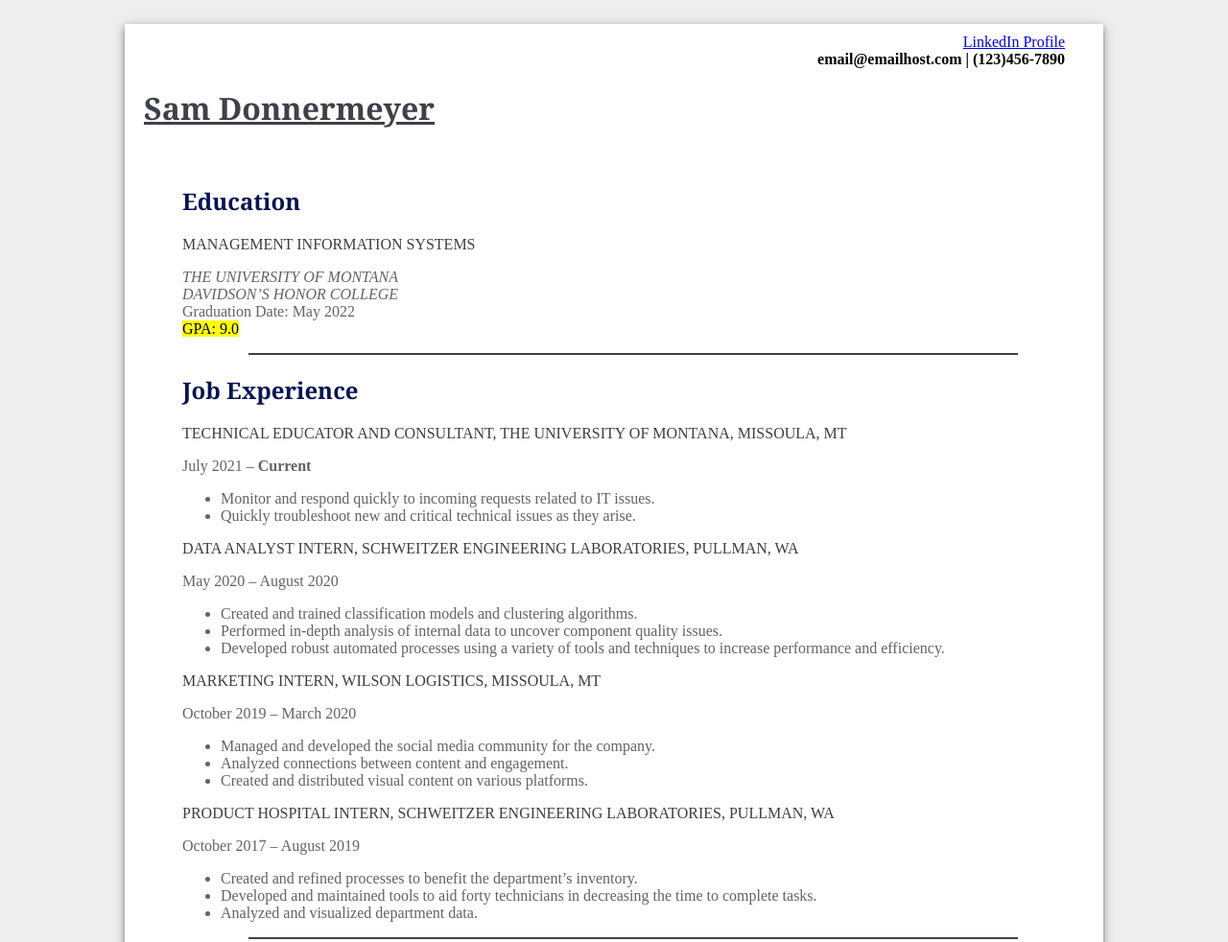
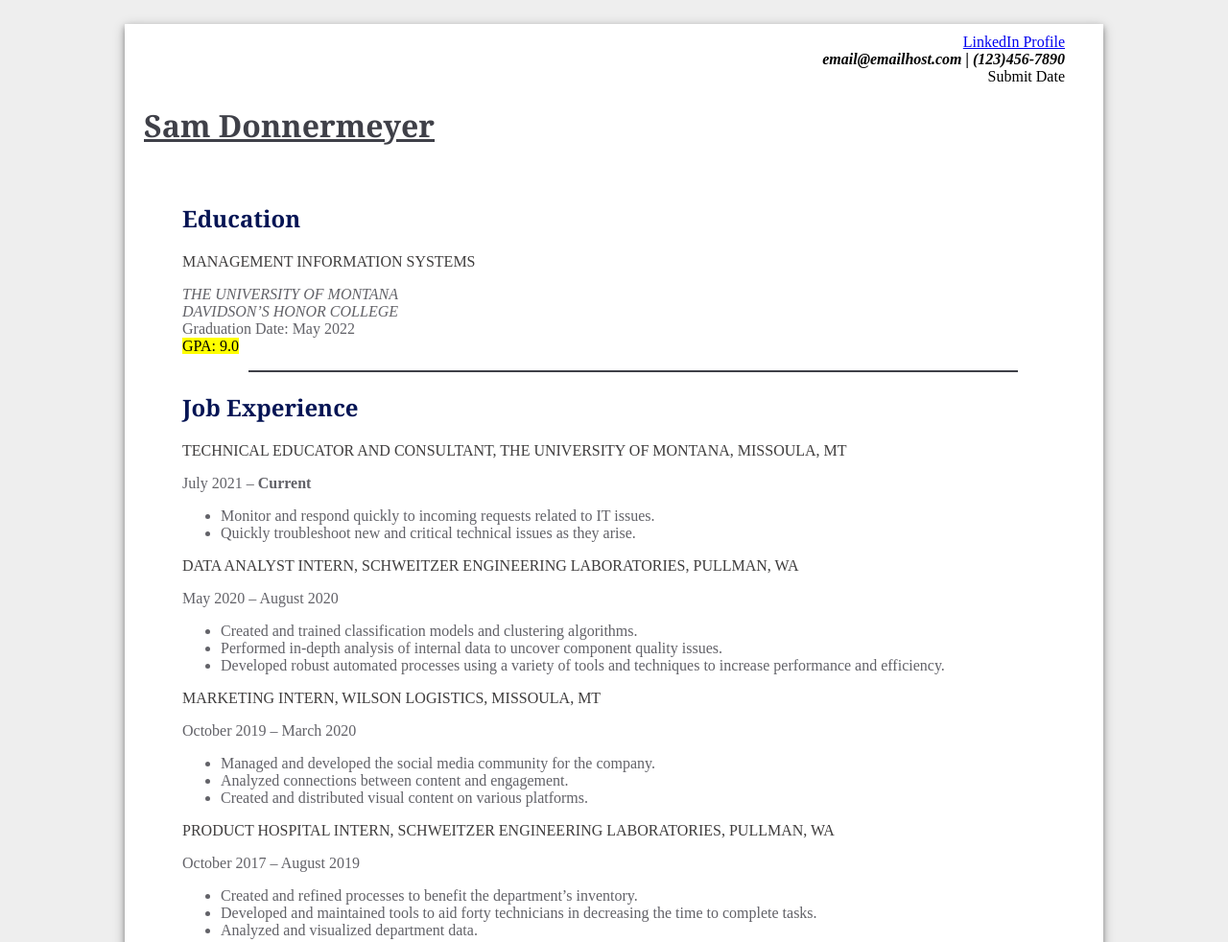
Before and after one commit to SamDonnermeyer/CSCI_181, a plain HTML site: page Week3/index.html in a window 1280 px wide. Shown: the top 982 px of the page at 96% size. Drawn offline with Linux system fonts and the light colour scheme.

Commit message:
Update to Resume

```diff
--- a/Week3/index.html
+++ b/Week3/index.html
@@ -17,7 +17,8 @@
   <div class="card">
     <header>
       <a href="https://www.linkedin.com/in/samuel-donnermeyer">LinkedIn Profile</a><br>
-      <b>email@emailhost.com | (123)456-7890</b>
+      <address><b>email@emailhost.com | (123)456-7890</b></address>
+      <time datetime="2021-09-22 23:00">Submit Date</time>
     </header>
     <!-- Header 1-->
     <h1 class = "main_title"><u><bdo>Sam Donnermeyer</bdo></u></h1>
@@ -133,10 +134,7 @@
         <li><code>CSS</code></li>
         <li><code>R & RStudio</code></li>
       </ul>
-
-
       </div>
-
 
     </section>
     <img src="data-visualization-tools-concept.png", width="400px", height="200px">
--- a/Week3/resume.css
+++ b/Week3/resume.css
@@ -52,7 +52,7 @@
     margin: 10px auto;
     padding: 10px;
     width: 1000px;
-    height: 1550px;
+    height: 1600px;
     box-shadow: 0 3px 6px 0 rgba(0, 0, 0, 0.32), 0 3px 12px 0 rgba(0, 0, 0, 0.24);
 }
 
```
